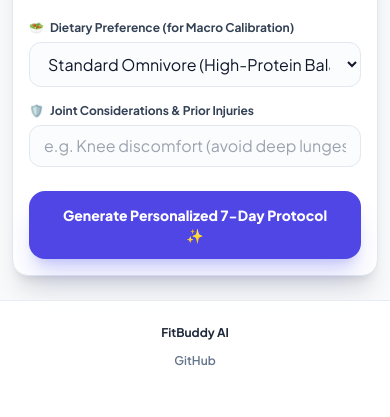
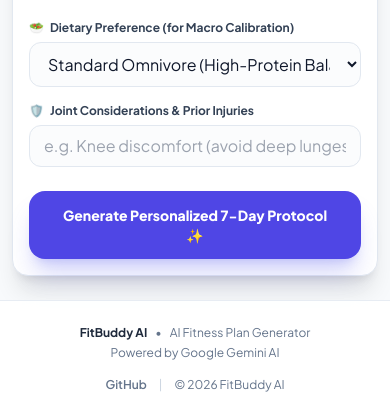
Before and after one commit to codinggopi/FitBuddy---AI-Fitness-Plan-Generator-using-Gemini-Models, a FastAPI app: page / in a window 390 px wide. Shown: the part 1483-1900 px from the top of the page. Before the commit the page ends 1849 px from the top, so only its background shows below. Run offline with FastAPI, Linux system fonts and the light colour scheme; some libraries are stand-ins or nearby versions.

```diff
--- a/templates/base.html
+++ b/templates/base.html
@@ -319,14 +319,22 @@
   <footer
     class="glass-header border-t border-slate-200/80 dark:border-slate-800 py-6 sm:py-8 text-xs text-slate-500 dark:text-slate-400 no-print transition-colors">
     <div
-      class="max-w-7xl mx-auto px-4 sm:px-6 lg:px-8 flex flex-col sm:flex-row items-center justify-between gap-3 text-center sm:text-left">
-      <div class="flex flex-wrap items-center justify-center sm:justify-start gap-2">
-        <span class="font-bold text-slate-800 dark:text-slate-200">FitBuddy AI</span>
+      class="max-w-7xl mx-auto px-4 sm:px-6 lg:px-8 flex flex-col sm:flex-row items-center justify-between gap-4 text-center sm:text-left">
+      <div class="flex flex-col items-center sm:items-start gap-1">
+        <div class="flex flex-wrap items-center justify-center sm:justify-start gap-2">
+          <span class="font-bold text-slate-800 dark:text-slate-200">FitBuddy AI</span>
+          <span>•</span>
+          <span>AI Fitness Plan Generator</span>
+        </div>
+        <div>Powered by Google Gemini AI</div>
       </div>
 
-      <div class="flex items-center justify-center gap-4">
+      <div class="flex items-center justify-center gap-3">
         <a href="https://github.com/codinggopi/FitBuddy---AI-Fitness-Plan-Generator-using-Gemini-Models" target="_blank"
+          rel="noopener noreferrer"
           class="hover:text-brand-600 dark:hover:text-brand-400 transition font-semibold">GitHub</a>
+        <span class="text-slate-300 dark:text-slate-700">|</span>
+        <span>© 2026 FitBuddy AI</span>
       </div>
     </div>
   </footer>
```
